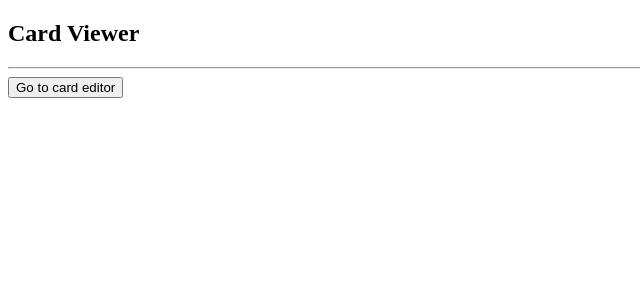
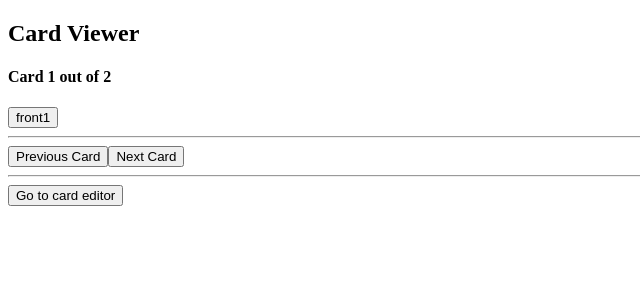
Before and after one commit to isabelkim/bootcamp, a React (Create React App) app: page / in a window 1280 px wide. Both pictures are taken after a click on the button "Go to card viewer". Shown: the top 300 px of the page, without its empty margins (0-640 px from the left). Built offline with nearby package versions, Linux system fonts and the light colour scheme.

Commit message:
Implemented view of cards, buttons to move to the previous or next card, progress bar, and fixed CardEditor bug

```diff
--- a/src/App.js
+++ b/src/App.js
@@ -15,8 +15,10 @@ class App extends React.Component {
   }
 
   addCard = card => {
-    const cards = this.state.cards.slice().concat(card);
-    this.setState({ cards });
+    if (card.front.trim().length > 0 && card.back.trim().length > 0) {
+      const cards = this.state.cards.slice().concat(card);
+      this.setState({ cards });
+    }
   };
 
   deleteCard = index => {
@@ -38,7 +40,12 @@ class App extends React.Component {
         />
       );
     } else {
-      return <CardViewer switchMode={this.switchMode} />;
+      return (
+        <CardViewer
+        switchMode={this.switchMode}
+        cards={this.state.cards}
+        />
+      );
     }
   }
 }
--- a/src/CardEditor.js
+++ b/src/CardEditor.js
@@ -9,7 +9,7 @@ class CardEditor extends React.Component {
 
   addCard = () => {
     this.props.addCard(this.state);
-    this.setState({ front: '', back: '' });
+    this.setState({ front: '', back: '' })
   };
 
   deleteCard = index => this.props.deleteCard(index);
--- a/src/CardViewer.js
+++ b/src/CardViewer.js
@@ -1,10 +1,35 @@
 import React from 'react';
 
 class CardViewer extends React.Component {
+  constructor(props) {
+    super(props);
+    this.state = {cardFront: true, index: 0}
+  }
+
+  flipCard = () => this.setState({ cardFront: !this.state.cardFront });
+
+  previousCard = () => {
+    if (this.state.index > 0) {
+      this.setState({ index: this.state.index - 1})
+    }
+  };
+
+  nextCard = () => {
+    if (this.state.index < this.props.cards.length - 1) {
+      this.setState({ index: this.state.index + 1})
+    }
+  };
+
   render() {
+    const card = this.props.cards[this.state.index][this.state.cardFront ? 'front' : 'back'];
     return (
       <div>
         <h2>Card Viewer</h2>
+        <h4>Card {this.state.index + 1} out of {this.props.cards.length}</h4>
+        <button onClick = {this.flipCard}>{card}</button>
+        <hr />
+        <button onClick = {this.previousCard}>Previous Card</button>
+        <button onClick = {this.nextCard}>Next Card</button>
         <hr />
         <button onClick={this.props.switchMode}>Go to card editor</button>
       </div>
```
